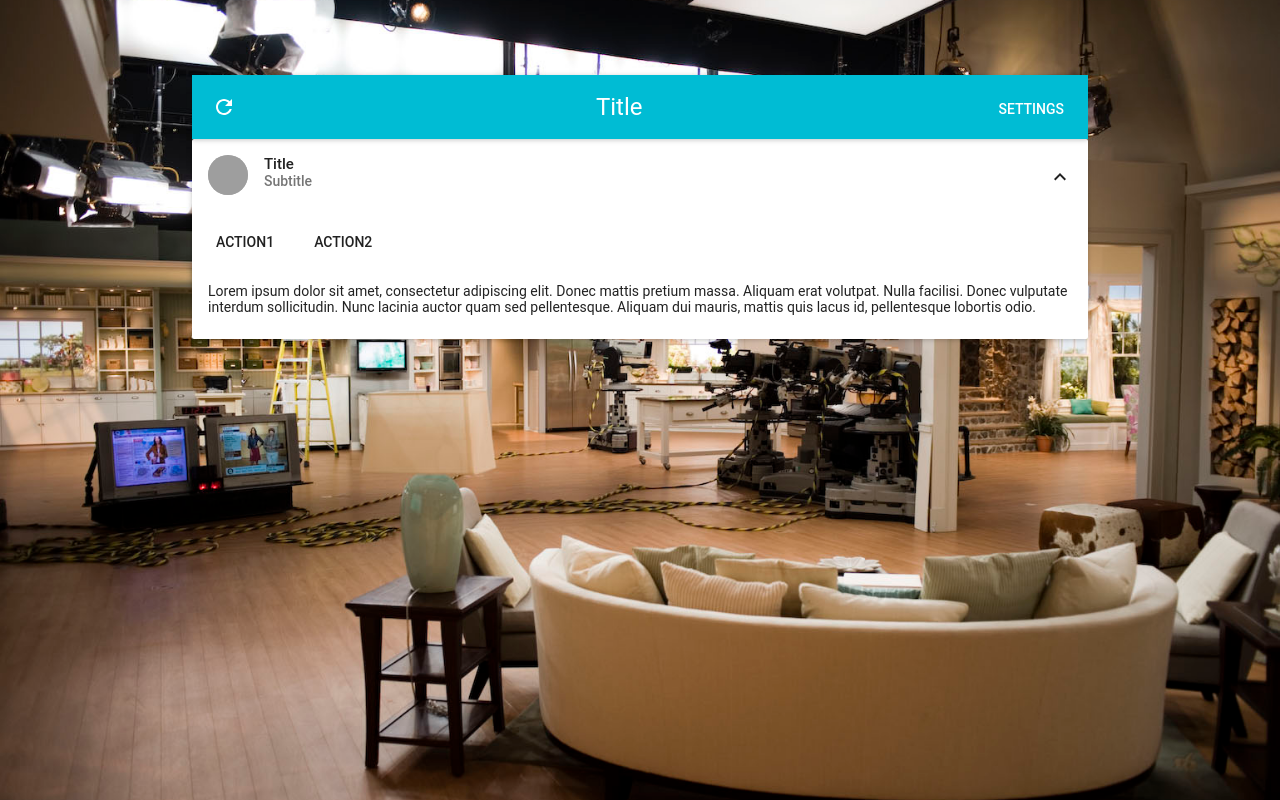
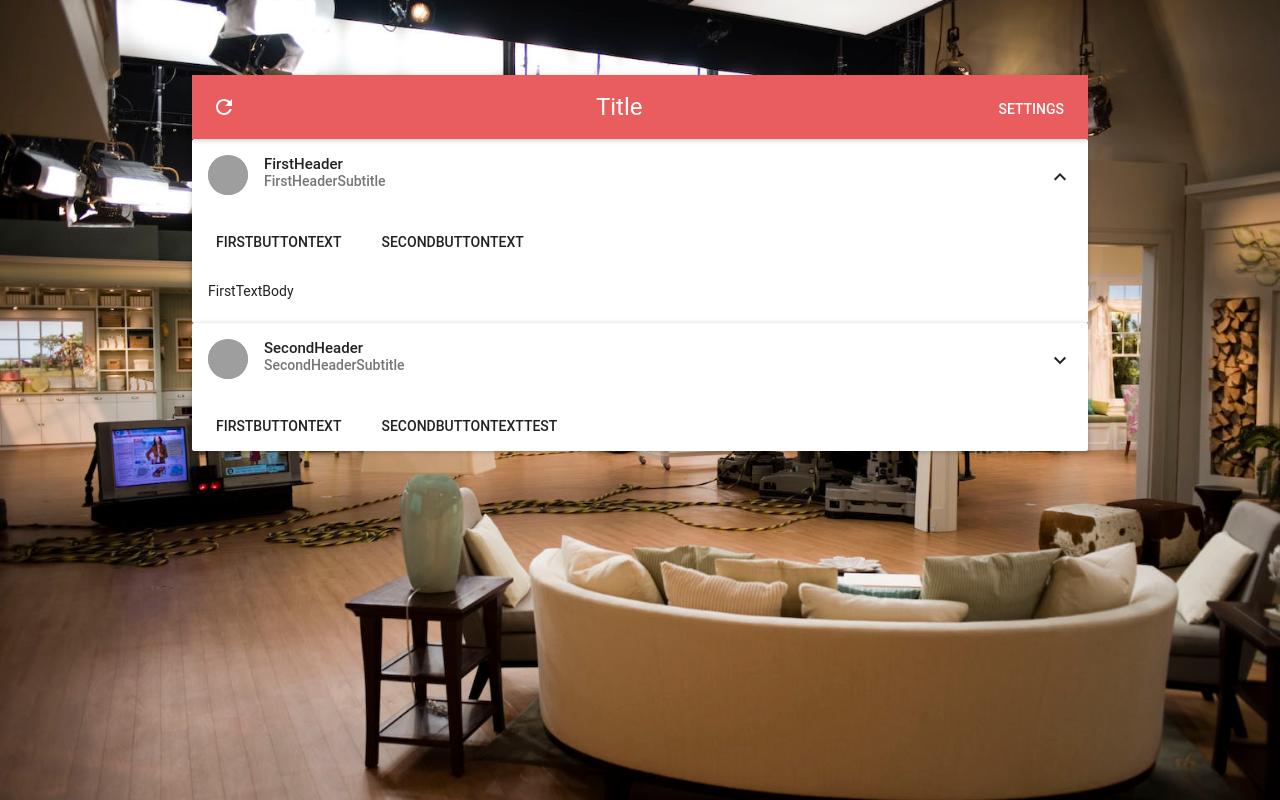
Before and after one commit to StevenPG/DynamicLinksCatalog, a React (Create React App) app in the folder react_src/: page / in a window 1280 px wide. Both pictures are taken after a click on the button 1060 px from the left and 177 px from the top of the page. Built offline with nearby package versions, Linux system fonts and the light colour scheme; grey boxes are pictures that could not be loaded; what react-tap-event-plugin would draw is missing.

Commit message:
Was able to get a hard-coded json configuration dynamically generated

```diff
--- a/react_src/src/App.css
+++ b/react_src/src/App.css
@@ -5,7 +5,7 @@
   padding-top: 75px;
 }
 
-.Card {
+.CardList {
   width: 70%;
   margin: 0 auto;
 }
--- a/react_src/src/App.js
+++ b/react_src/src/App.js
@@ -1,15 +1,17 @@
 import React, { Component } from 'react';
 
-// Top bar
+// Top Bar
 import MuiThemeProvider from 'material-ui/styles/MuiThemeProvider';
 import AppBar from 'material-ui/AppBar';
 import Dialog from 'material-ui/Dialog';
 import IconButton from 'material-ui/IconButton';
 import NavigationRefresh from 'material-ui/svg-icons/navigation/refresh';
+import FlatButton from 'material-ui/FlatButton';
+// End Top Bar
 
-// Individual cards
-import {Card, CardActions, CardHeader, CardText} from 'material-ui/Card';
-import FlatButton from 'material-ui/FlatButton';
+// CardList
+import CardList from './CardList'
+// End CardList
 
 import './App.css';
 
@@ -21,15 +23,16 @@ class App extends Component {
 
   state = {
     open: false,
+    json: [],
   };
 
-  // Refreshing the page
+  // -- Refreshing the page --
   handleRefresh = () => {
     this.forceUpdate();
   }
-  // End refresh method
+  // -- End refresh method --
 
-  // Settings functions
+  // -- Settings functions --
   handleOpen = () => {
     this.setState({open: true});
   };
@@ -37,15 +40,117 @@ class App extends Component {
   handleClose = () => {
     this.setState({open: false});
   };
-  // End Settings functions
+  // -- End Settings functions --
+
+  // Run when component is rendering
+  // Retrieve JSON info for current and child components
+  componentWillMount() {
+    var json = {
+      "config": {
+        "pagetitle" : "title",
+        "cards" : [
+          {
+            "cardheader" : "FirstHeader",
+            "headersubtitle" : "FirstHeaderSubtitle",
+            "bodytext" : "FirstTextBody",
+            "avatar" : "http://fresnostate.edu/webresources/images/128x128/128x128-youtube.png",
+            "actions" : [
+                {
+                  "buttontext" : "FirstButtonText",
+                  "url" : "url"
+                },
+                {
+                  "buttontext" : "SecondButtonText",
+                  "url" : "url"
+                }
+              ]
+          },
+          {
+            "cardheader" : "SecondHeader",
+            "headersubtitle" : "SecondHeaderSubtitle",
+            "bodytext" : "SecondTextBody",
+            "avatar" : "http://fresnostate.edu/webresources/images/128x128/128x128-youtube.png",
+            "actions" : [
+                {
+                  "buttontext" : "FirstButtonText",
+                  "url" : "url"
+                },
+                {
+                  "buttontext" : "SecondButtonText",
+                  "url" : "url"
+                }
+              ]
+          }
+          ]
+      }
+    }
+    this.setState({
+      json: {
+        "config": {
+          "pagetitle" : "title",
+          "cards" : [
+            {
+              "cardheader" : "FirstHeader",
+              "headersubtitle" : "FirstHeaderSubtitle",
+              "bodytext" : "FirstTextBody",
+              "avatar" : "http://fresnostate.edu/webresources/images/128x128/128x128-youtube.png",
+              "actions" : [
+                  {
+                    "buttontext" : "FirstButtonText",
+                    "url" : "url"
+                  },
+                  {
+                    "buttontext" : "SecondButtonText",
+                    "url" : "url"
+                  }
+                ]
+            },
+            {
+              "cardheader" : "SecondHeader",
+              "headersubtitle" : "SecondHeaderSubtitle",
+              "bodytext" : "SecondTextBody",
+              "avatar" : "http://fresnostate.edu/webresources/images/128x128/128x128-youtube.png",
+              "actions" : [
+                  {
+                    "buttontext" : "FirstButtonText",
+                    "url" : "url"
+                  },
+                  {
+                    "buttontext" : "SecondButtonTextTest",
+                    "url" : "url"
+                  }
+                ]
+            }
+            ]
+        }
+      }
+    });
+  }
 
   render() {
+
+    // Dialog actions externalized
+    const actions = [
+      <FlatButton
+        label="Cancel"
+        primary={true}
+        onTouchTap={this.handleClose}
+      />,
+      <FlatButton
+        label="Save"
+        primary={true}
+        keyboardFocused={true}
+        onTouchTap={this.handleClose}
+      />,
+    ];
+
     return (
       <div>
         <div className="App">
           <MuiThemeProvider>
             <AppBar
             title="Title"
+            style={{backgroundColor: '#EA5D5E'}}
             iconElementLeft={<IconButton><NavigationRefresh /></IconButton>}
             iconElementRight={<FlatButton label="Settings" onTouchTap={this.handleOpen}/>}
             />
@@ -53,7 +158,7 @@ class App extends Component {
           <MuiThemeProvider>
             <Dialog
               title="Application Settings"
-              actions={ <FlatButton label="Cancel" primary={true} onTouchTap={this.handleClose} />}
+              actions={actions}
               modal={false}
               open={this.state.open}
               onRequestClose={this.handleClose}>
@@ -61,28 +166,8 @@ class App extends Component {
             </Dialog>
           </MuiThemeProvider>
         </div>
-        <div className="Card">
-          <MuiThemeProvider>
-            <Card>
-                <CardHeader
-                  title="Title"
-                  subtitle="Subtitle"
-                  avatar="http://fresnostate.edu/webresources/images/128x128/128x128-youtube.png"
-                  actAsExpander={true}
-                  showExpandableButton={true}
-                />
-                <CardActions>
-                  <FlatButton label="Action1" />
-                  <FlatButton label="Action2" />
-                </CardActions>
-                <CardText expandable={true}>
-                  Lorem ipsum dolor sit amet, consectetur adipiscing elit.
-                  Donec mattis pretium massa. Aliquam erat volutpat. Nulla facilisi.
-                  Donec vulputate interdum sollicitudin. Nunc lacinia auctor quam sed pellentesque.
-                  Aliquam dui mauris, mattis quis lacus id, pellentesque lobortis odio.
-                </CardText>
-              </Card>
-          </MuiThemeProvider>
+        <div className="CardList">
+          <CardList data={this.state.json}/>
         </div>
       </div>
     );
--- /dev/null
+++ b/react_src/src/CardList.js
@@ -0,0 +1,55 @@
+import React, { Component } from 'react';
+
+// Individual Cards
+import MuiThemeProvider from 'material-ui/styles/MuiThemeProvider';
+import {Card, CardActions, CardHeader, CardText} from 'material-ui/Card';
+import FlatButton from 'material-ui/FlatButton';
+// End Individual Cards
+
+class CardList extends Component {
+
+	state = {
+    	cardArray: []
+  	};
+
+	componentWillMount() {
+
+		// Build the array of cards with the card as input
+		for(var i = 0; i < this.props.data['config']['cards'].length; i++){
+			var currentCard = this.props.data['config']['cards'][i];
+			this.state.cardArray.push(
+				<div className="Card" key={i}>
+		          <MuiThemeProvider>
+		            <Card>
+		                <CardHeader
+		                  title={currentCard['cardheader']}
+		                  subtitle={currentCard['headersubtitle']}
+		                  avatar={currentCard['avatar']}
+		                  actAsExpander={true}
+		                  showExpandableButton={true}
+		                />
+		                <CardActions>
+		                  <FlatButton label={currentCard['actions'][0]['buttontext']} />
+		                  <FlatButton label={currentCard['actions'][1]['buttontext']} />
+		                </CardActions>
+		                <CardText expandable={true}>
+		                  {currentCard['bodytext']}
+		                </CardText>
+		              </Card>
+		          </MuiThemeProvider>
+		        </div>
+			);
+		}
+
+		console.log(this.props.data);
+	}
+
+	render() {
+	    return (
+			<div>
+		    	{this.state.cardArray}
+		    </div>)
+	}
+}
+
+export default CardList;
```
Also changed, not shown: 1 other file (tests, documents, lock files or other folders).
